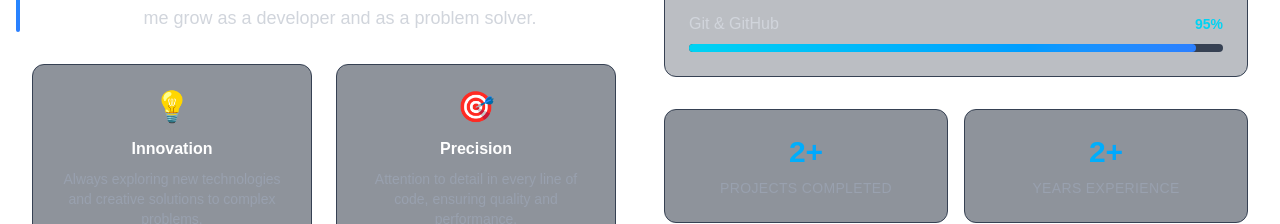
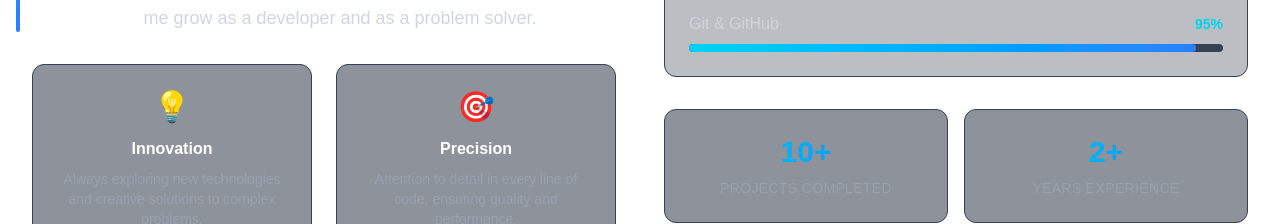
Before and after one commit to Zardd99/Portfolio, a Next.js app: page / in a window 1280 px wide. Shown: the part 1700-1924 px from the top of the page. Built offline with nearby package versions, Linux system fonts and the light colour scheme; a web font is replaced by a local one; what @midudev/tailwind-animations would draw is missing.

Commit message:
Change Projects Count

```diff
--- a/app/constants/about.ts
+++ b/app/constants/about.ts
@@ -77,7 +77,7 @@ const ABOUT_CONTENTS: AboutContents[] = [
       },
     ],
     stats: [
-      { number: "2+", label: "Projects Completed", href: "/projects" },
+      { number: "10+", label: "Projects Completed", href: "/projects" },
       { number: "2+", label: "Years Experience", href: "#about" },
       { number: "15+", label: "Technologies Mastered", href: "#about" },
     ],
```
